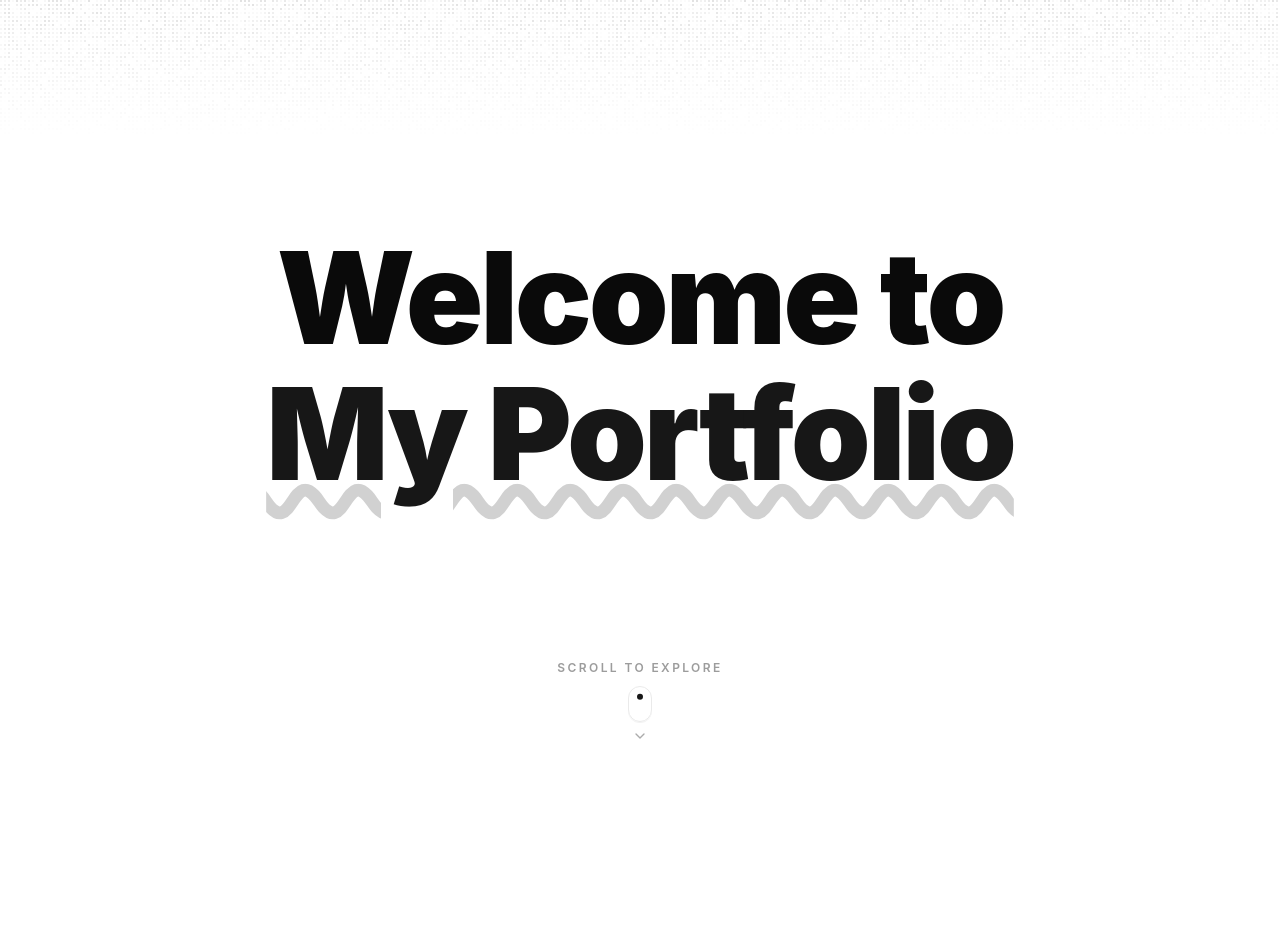
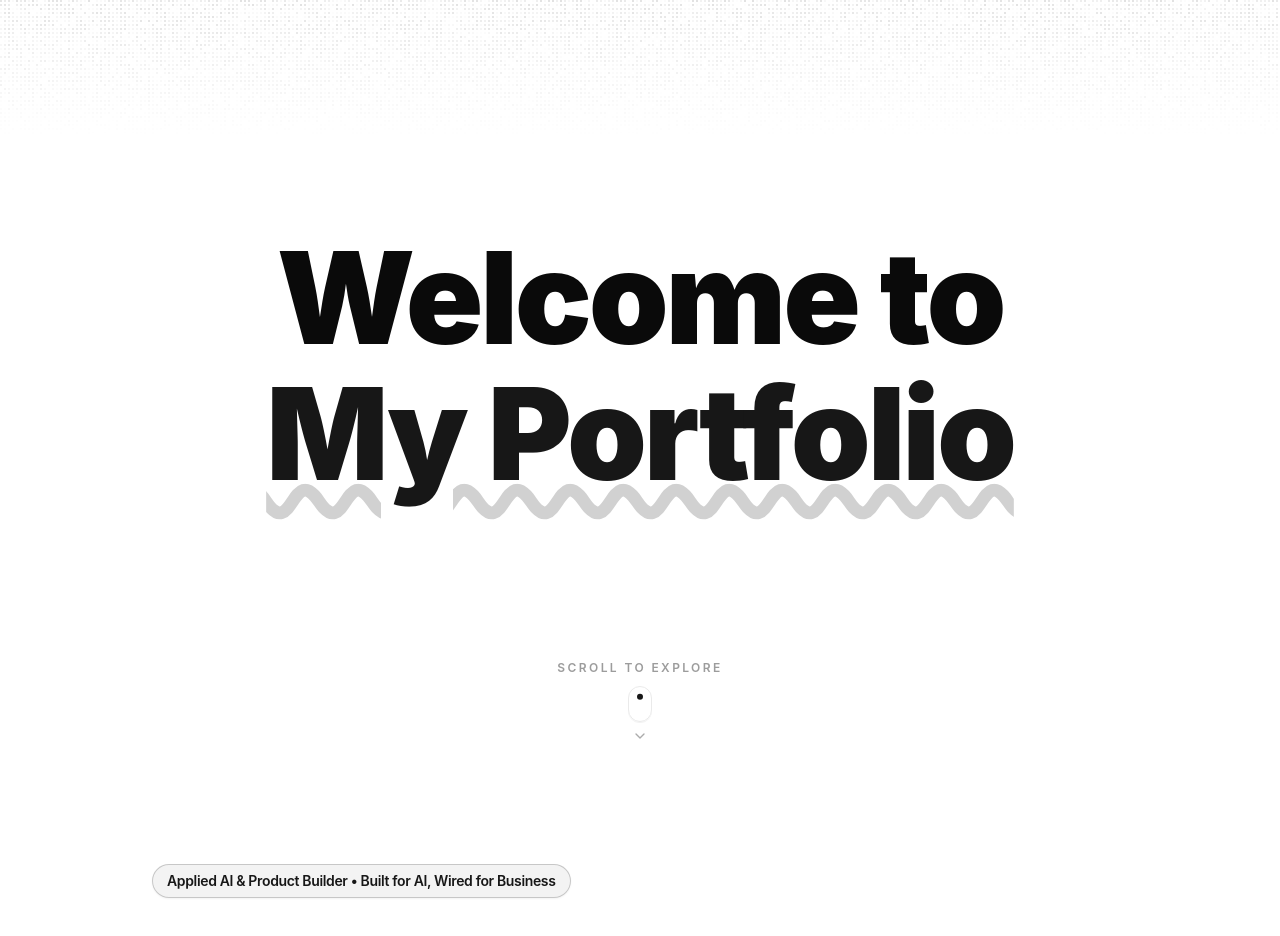
Before and after one commit to Aditthan-07/My-Portfolio, a Next.js app: page / in a window 1280 px wide. Shown: the top 936 px of the page. Built offline with nearby package versions, Linux system fonts and the light colour scheme.

Commit message:
feat(hero): create Hero section layout with career positioning badge

```diff
--- a/src/app/page.tsx
+++ b/src/app/page.tsx
@@ -1,3 +1,4 @@
+import { DATA } from "@/data/resume";
 import { WelcomeScreen } from "@/components/welcome-screen";
 
 export default function Page() {
@@ -5,6 +6,14 @@ export default function Page() {
     <main className="min-h-dvh flex flex-col relative">
       <WelcomeScreen />
       <div className="pt-10 sm:pt-16 pb-28 sm:pb-36 flex flex-col gap-16 sm:gap-24">
+        {/* 1. Hero & Career Brand Statement */}
+        <section id="hero" className="scroll-mt-20">
+          <div className="w-full space-y-6">
+            <div className="inline-flex items-center gap-2 px-3.5 py-1.5 rounded-full border border-primary/20 bg-primary/5 text-primary text-xs sm:text-sm font-semibold tracking-tight shadow-xs">
+              <span>{DATA.positioningPill}</span>
+            </div>
+          </div>
+        </section>
       </div>
     </main>
   );
--- /dev/null
+++ b/src/data/resume.tsx
@@ -0,0 +1,11 @@
+export const DATA = {
+  name: "Aditthan J K",
+  initials: "AJK",
+  url: "https://aditthan.dev",
+  location: "Madurai / Coimbatore, Tamil Nadu, India",
+  phone: "(+91) 9486244484",
+  email: "aditthanjeganathan067@gmail.com",
+  positioningPill: "Applied AI & Product Builder • Built for AI, Wired for Business",
+  description:
+    "Pre-Final Year Computer Science (AI & ML) student at SKCT. Builder focused on rapid prototyping, practical AI integration, and clean, high-performance interfaces—building at the intersection of applied machine learning and product execution.",
+};
```
